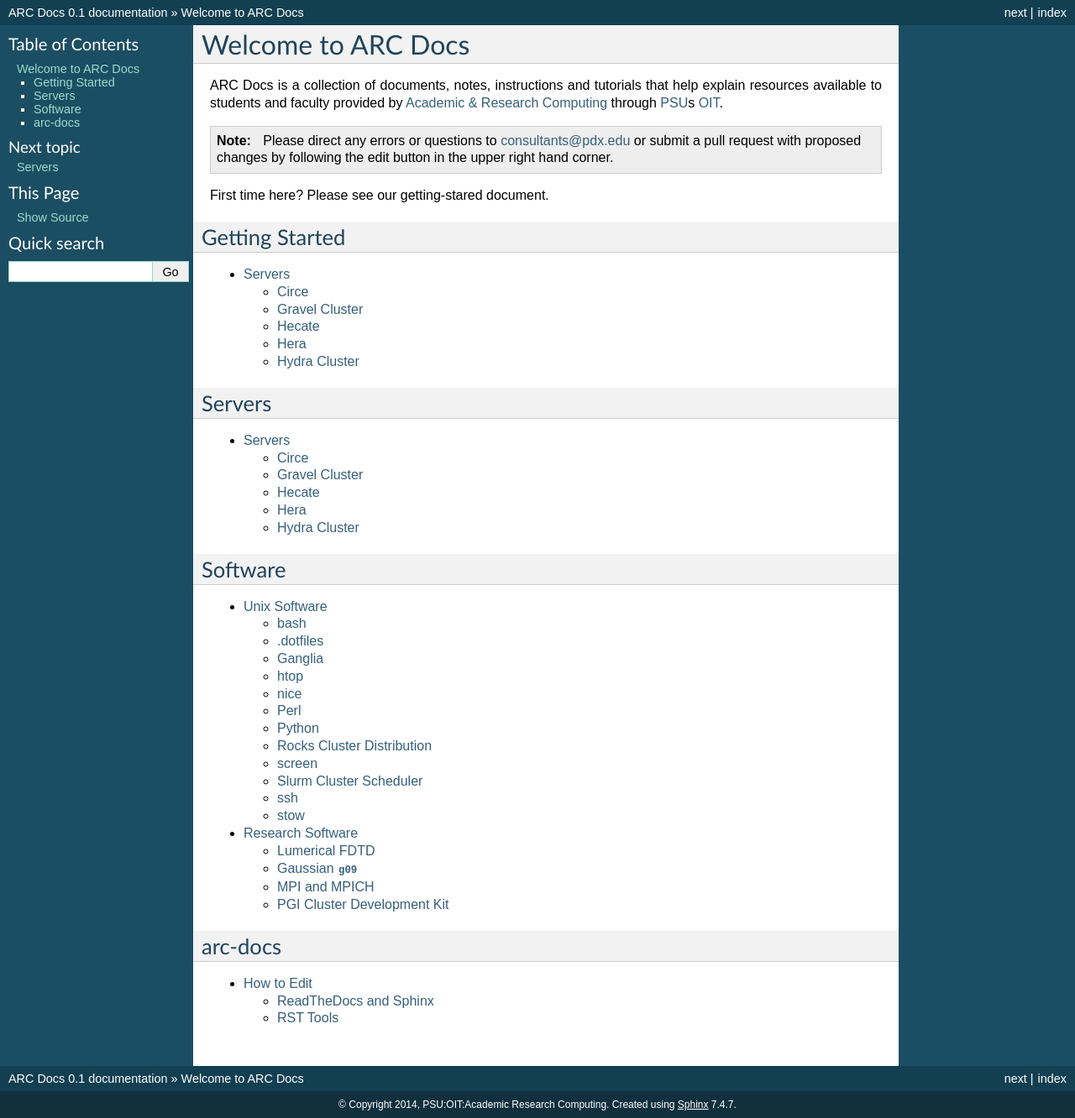
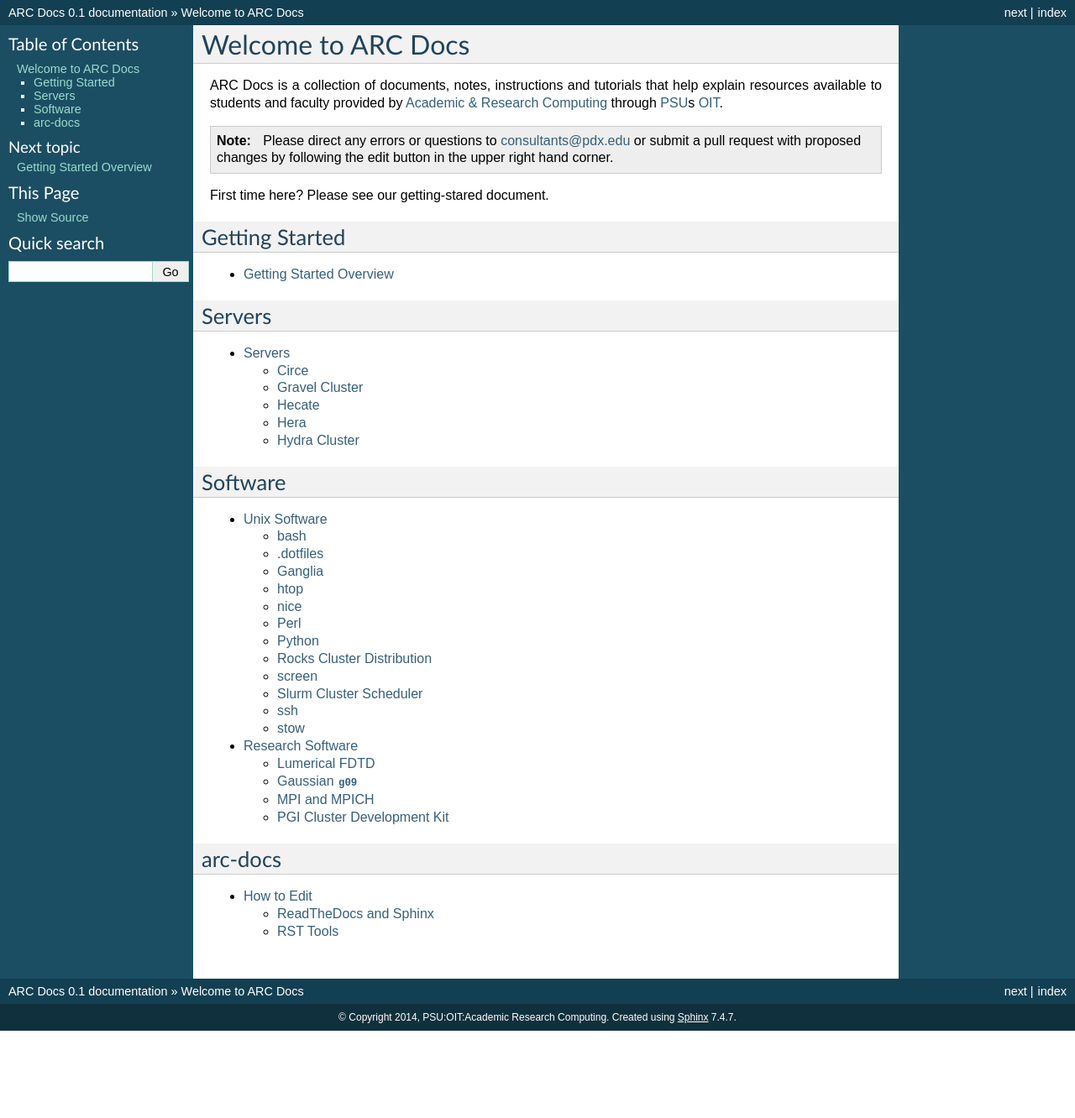
Before and after one commit to PSU-Research-Computing/psurc-docs, a Sphinx documentation site: the page built from source/index.rst, in a window 1280 px wide. Shown: the whole page at 84% size. Built offline with Sphinx 7.4.7, drawn with Linux system fonts in a browser that asks for light colours; after the commit the page ends 1228 px from its top, so only the background shows below that.

Commit message:
Fixed index for real this time

```diff
--- a/source/index.rst
+++ b/source/index.rst
@@ -23,7 +23,7 @@ Getting Started
 .. toctree::
    :maxdepth: 2
 
-   servers/index
+   getting_started/index
 
 Servers
 =======
```
